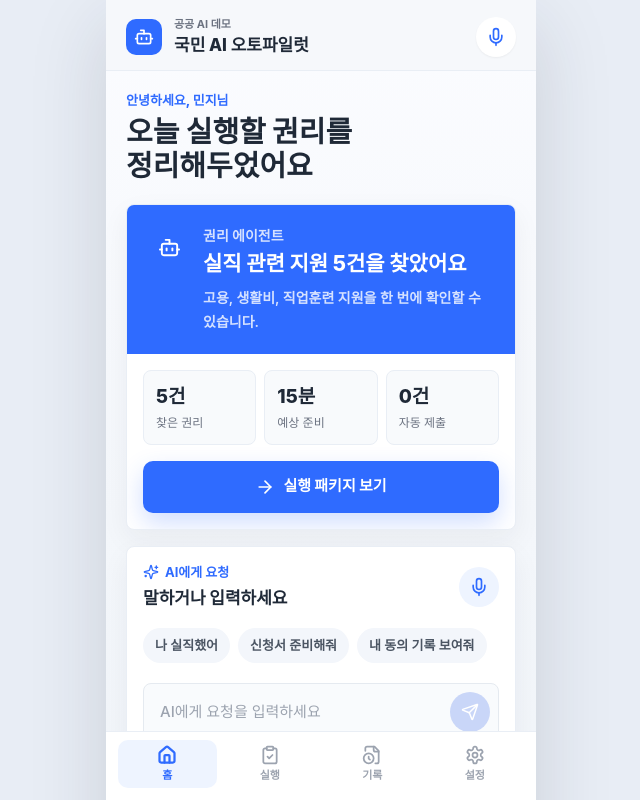
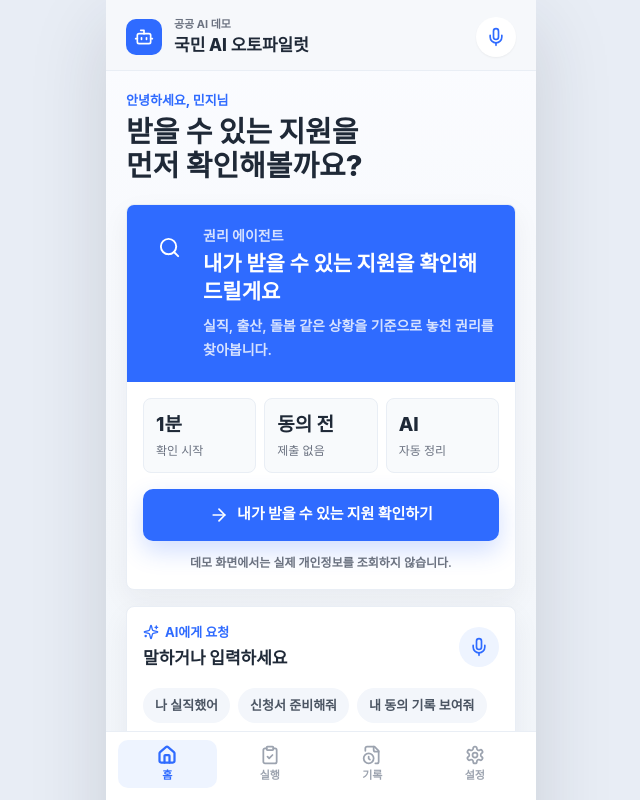
Before and after one commit to Dittosin/public-ai-autopilot-demo, a React (Vite) app: page / in a window 1280 px wide. Both pictures are taken after a click on the button "시작하기". Shown: the top 800 px of the page, without its empty margins (319-959 px from the left). Built offline with nearby package versions, Linux system fonts and the light colour scheme; a web font is replaced by a local one.

Commit message:
Add support lookup flow before application

```diff
--- a/src/pages/HomePage.tsx
+++ b/src/pages/HomePage.tsx
@@ -8,12 +8,14 @@
   FileClock,
   FileText,
   Mic,
+  Search,
   Send,
   ShieldCheck,
   Sparkles,
 } from "lucide-react";
 import { Button } from "../components/Button";
-import { agentProfile, rightsPackages, todayAlert } from "../data/mockData";
+import { StatusPill } from "../components/StatusPill";
+import { agentProfile, rightsPackages } from "../data/mockData";
 
 type HomePageProps = {
   simpleMode: boolean;
@@ -48,20 +50,25 @@
   const [message, setMessage] = useState("");
   const [submittedMessage, setSubmittedMessage] = useState("");
   const [agentAction, setAgentAction] = useState<AgentAction | null>(null);
+  const [supportChecked, setSupportChecked] = useState(false);
 
   function submitMessage(value = message) {
     const cleanValue = value.trim();
     if (!cleanValue) return;
 
     setSubmittedMessage(cleanValue);
-    setAgentAction(
-      createAgentAction(cleanValue, {
-        onOpenPackage,
-        onOpenConsent,
-        onOpenLogs,
-        onOpenSettings,
-      }),
-    );
+    const action = createAgentAction(cleanValue, {
+      onOpenPackage,
+      onOpenConsent,
+      onOpenLogs,
+      onOpenSettings,
+    });
+    setAgentAction(action);
+
+    if (cleanValue.includes("실직") || cleanValue.includes("지원") || cleanValue.includes("받을")) {
+      setSupportChecked(true);
+    }
+
     setMessage("");
   }
 
@@ -72,48 +79,19 @@
           안녕하세요, 민지님
         </p>
         <h1 className="mt-1 text-[29px] font-extrabold leading-[1.2]">
-          오늘 실행할 권리를
+          받을 수 있는 지원을
           <br />
-          정리해두었어요
+          먼저 확인해볼까요?
         </h1>
       </div>
 
-      <article className="app-card mt-5 overflow-hidden rounded-[8px]">
-        <div className="bg-[#2f6bff] px-5 py-5 text-white">
-          <div className="flex items-start gap-3">
-            <div className="flex h-11 w-11 shrink-0 items-center justify-center rounded-[10px] bg-white/16">
-              <Bot aria-hidden="true" size={23} />
-            </div>
-            <div>
-              <p className="text-[14px] font-bold text-white/80">
-                {agentProfile.name}
-              </p>
-              <p className="mt-1 text-[21px] font-extrabold leading-7">
-                {simpleMode ? "받을 수 있는 지원 5건을 찾았어요." : todayAlert.title}
-              </p>
-              <p className="mt-2 text-[14px] font-semibold leading-6 text-white/80">
-                {todayAlert.description}
-              </p>
-            </div>
-          </div>
-        </div>
-
-        <div className="grid grid-cols-3 gap-2 p-4">
-          <Metric value="5건" label="찾은 권리" />
-          <Metric value="15분" label="예상 준비" />
-          <Metric value="0건" label="자동 제출" />
-        </div>
-
-        <div className="px-4 pb-4">
-          <Button
-            onClick={onOpenPackage}
-            className="w-full"
-            icon={<ArrowRight aria-hidden="true" size={20} />}
-          >
-            실행 패키지 보기
-          </Button>
-        </div>
-      </article>
+      <SupportLookupPanel
+        simpleMode={simpleMode}
+        checked={supportChecked}
+        onCheck={() => setSupportChecked(true)}
+        onOpenPackage={onOpenPackage}
+        onOpenConsent={onOpenConsent}
+      />
 
       <AgentChat
         message={message}
@@ -161,6 +139,133 @@
   );
 }
 
+function SupportLookupPanel({
+  simpleMode,
+  checked,
+  onCheck,
+  onOpenPackage,
+  onOpenConsent,
+}: {
+  simpleMode: boolean;
+  checked: boolean;
+  onCheck: () => void;
+  onOpenPackage: () => void;
+  onOpenConsent: () => void;
+}) {
+  const packageItem = rightsPackages[0];
+  const primaryItems = packageItem.items.slice(0, 3);
+
+  if (!checked) {
+    return (
+      <article className="app-card mt-5 overflow-hidden rounded-[8px]">
+        <div className="bg-[#2f6bff] px-5 py-5 text-white">
+          <div className="flex items-start gap-3">
+            <div className="flex h-11 w-11 shrink-0 items-center justify-center rounded-[10px] bg-white/16">
+              <Search aria-hidden="true" size={23} />
+            </div>
+            <div>
+              <p className="text-[14px] font-bold text-white/80">
+                {agentProfile.name}
+              </p>
+              <p className="mt-1 text-[21px] font-extrabold leading-7">
+                내가 받을 수 있는 지원을 확인해드릴게요
+              </p>
+              <p className="mt-2 text-[14px] font-semibold leading-6 text-white/80">
+                실직, 출산, 돌봄 같은 상황을 기준으로 놓친 권리를 찾아봅니다.
+              </p>
+            </div>
+          </div>
+        </div>
+
+        <div className="grid grid-cols-3 gap-2 p-4">
+          <Metric value="1분" label="확인 시작" />
+          <Metric value="동의 전" label="제출 없음" />
+          <Metric value="AI" label="자동 정리" />
+        </div>
+
+        <div className="px-4 pb-4">
+          <Button
+            onClick={onCheck}
+            className="w-full"
+            icon={<ArrowRight aria-hidden="true" size={20} />}
+          >
+            내가 받을 수 있는 지원 확인하기
+          </Button>
+          <p className="muted-text mt-3 text-center text-[12px] font-semibold leading-5">
+            데모 화면에서는 실제 개인정보를 조회하지 않습니다.
+          </p>
+        </div>
+      </article>
+    );
+  }
+
+  return (
+    <article className="app-card mt-5 rounded-[8px] p-4">
+      <div className="flex items-start justify-between gap-3">
+        <div>
+          <p className="text-[13px] font-extrabold text-[#2f6bff]">
+            조회 결과
+          </p>
+          <h2 className="mt-1 text-[22px] font-extrabold leading-7">
+            받을 수 있는 지원 5건을 찾았어요
+          </h2>
+          <p className="muted-text mt-2 text-[14px] font-semibold leading-6">
+            {simpleMode
+              ? "먼저 신청 가능성이 높은 것부터 보여드려요."
+              : "실직 후 받을 수 있는 지원을 우선순위대로 정리했습니다."}
+          </p>
+        </div>
+        <div className="flex h-11 w-11 shrink-0 items-center justify-center rounded-[10px] bg-[#eef4ff] text-[#2f6bff]">
+          <CheckCircle2 aria-hidden="true" size={23} />
+        </div>
+      </div>
+
+      <div className="mt-4 rounded-[8px] bg-[#f8fafc] p-3">
+        <div className="flex items-center justify-between">
+          <p className="text-[13px] font-bold text-[#6b7280]">예상 준비 시간</p>
+          <p className="text-[15px] font-extrabold text-[#1f2937]">
+            약 90분 → 약 15분
+          </p>
+        </div>
+      </div>
+
+      <div className="mt-3 space-y-2">
+        {primaryItems.map((item) => (
+          <div
+            key={item.name}
+            className="rounded-[8px] border hairline bg-white px-3 py-3"
+          >
+            <div className="flex items-start justify-between gap-3">
+              <div>
+                <p className="text-[16px] font-extrabold">{item.name}</p>
+                <p className="muted-text mt-1 text-[13px] font-medium leading-5">
+                  {item.description}
+                </p>
+              </div>
+              <StatusPill status={item.status} />
+            </div>
+            <button
+              type="button"
+              onClick={onOpenConsent}
+              className="mt-3 flex min-h-10 w-full items-center justify-center rounded-[8px] bg-[#eef4ff] px-4 text-[13px] font-extrabold text-[#2f6bff]"
+            >
+              신청 준비
+            </button>
+          </div>
+        ))}
+      </div>
+
+      <Button
+        onClick={onOpenPackage}
+        className="mt-4 w-full"
+        icon={<ArrowRight aria-hidden="true" size={20} />}
+      >
+        전체 지원 5건 보기
+      </Button>
+    </article>
+  );
+}
+
 function AgentChat({
   message,
   submittedMessage,
@@ -199,9 +304,7 @@
             {submittedMessage}
           </div>
           <div className="max-w-[90%] rounded-[8px] rounded-bl-[4px] bg-[#f3f6fb] px-4 py-3 text-[14px] font-semibold leading-6 text-[#374151]">
-            {action
-              ? "요청을 확인했어요. 바로 실행할 수 있는 작업을 만들었습니다."
-              : "좋아요. 관련 권리를 찾고, 필요한 동의 항목부터 정리할게요."}
+            요청을 확인했어요. 바로 실행할 수 있는 작업을 만들었습니다.
           </div>
           {action ? <ActionCard action={action} /> : null}
         </div>
@@ -293,11 +396,11 @@
 ): AgentAction {
   const normalized = text.replace(/\s/g, "");
 
-  if (includesAny(normalized, ["실직", "퇴사", "해고", "구직", "일자리", "직장그만"])) {
+  if (includesAny(normalized, ["실직", "퇴사", "해고", "구직", "일자리", "직장그만", "지원"])) {
     return {
       title: "실직자 권리실행 패키지를 만들었어요",
-      description: "실업급여, 취업지원, 직업훈련, 긴급복지를 한 번에 실행할 수 있습니다.",
-      steps: ["지원 후보 5건 감지", "예상 준비 시간 15분", "정보 조회 동의 단계 준비"],
+      description: "받을 수 있는 지원을 조회했고, 신청 준비로 바로 이어질 수 있습니다.",
+      steps: ["지원 후보 5건 감지", "신청 가능성 높은 항목 우선 표시", "정보 조회 동의 단계 준비"],
       buttonLabel: "권리 실행 시작",
       icon: <Sparkles aria-hidden="true" size={20} />,
       onRun: actions.onOpenPackage,
```
